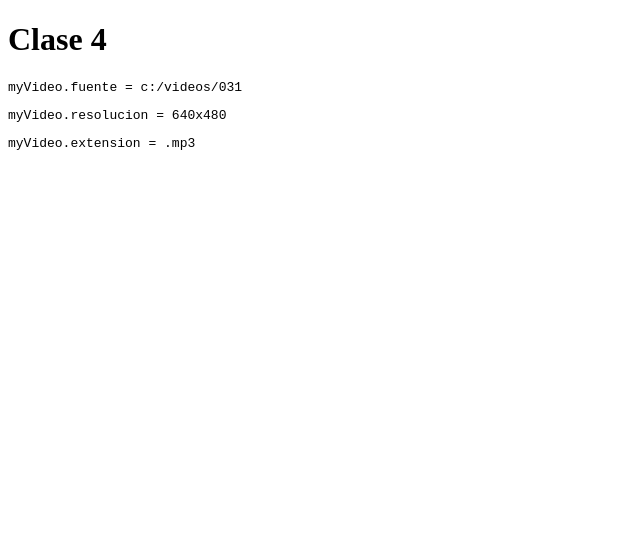
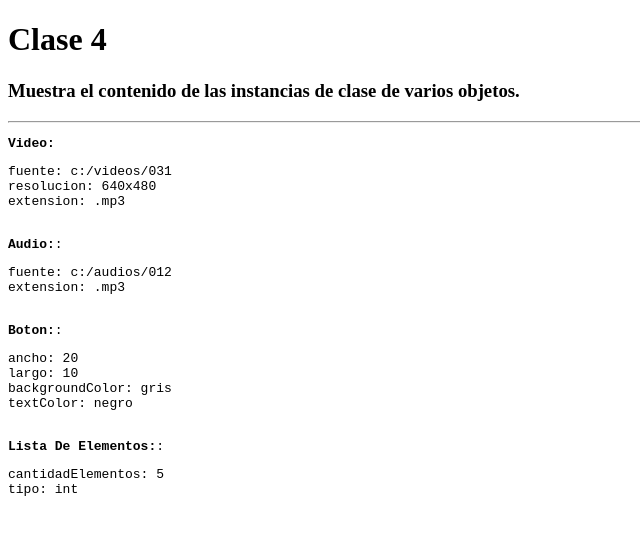
Before and after one commit to dari16986/CAC-React-Ejercicio4, a plain HTML site: page index.html in a window 1280 px wide. Shown: the whole page, without its empty margins (0-640 px from the left). Drawn offline with Linux system fonts and the light colour scheme.

Commit message:
Se listan las propiedades de los objetos en el HTML

```diff
--- a/index.html
+++ b/index.html
@@ -8,7 +8,9 @@
 </head>
 <body>
     <h1>Clase 4</h1>
-    <code id="valores" ></code>
+    <h3>Muestra el contenido de las instancias de clase de varios objetos.</h3>
+    <hr>
+    <pre><code id="valores" ></code></pre>
     <script src="./js/app.js"></script>
 </body>
 </html>
--- a/js/app.js
+++ b/js/app.js
@@ -24,29 +24,31 @@ class Boton {
 
 class ListaDeElementos {
     constructor(cantidadElementos, tipo) {
-         this.cantidadElementos  = cantidadElementos;
-         this.tipo = tipo;
-     }
+        this.cantidadElementos = cantidadElementos;
+        this.tipo = tipo;
+    }
 }
 
+// ******** Creacion de instancias ****************
 
-let myVideo = new Video("c:/videos/031","640x480",".mp3");
-let myAudio = new Audio("c:/audios/012",".mp3");
-let myBoton = new Boton(20,10,"gris", "negro");
-let myListaDeElementos = new ListaDeElementos(5,"int");
-
-console.log(myVideo);
-console.log(myAudio);
-console.log(myBoton);
-console.log(myListaDeElementos);
+let myVideo = new Video("c:/videos/031", "640x480", ".mp3");
+let myAudio = new Audio("c:/audios/012", ".mp3");
+let myBoton = new Boton(20, 10, "gris", "negro");
+let myListaDeElementos = new ListaDeElementos(5, "int");
 
 
 const parrafo = document.getElementById("valores");
 
-var result = ``
-for (var i in myVideo) {
-    if (myVideo.hasOwnProperty(i)) {
-      result += `<p>myVideo.${i} = ${myVideo[i]}</p>`;
-    }
-  }
-  parrafo.innerHTML = result;
+parrafo.innerHTML = `<strong>Video:</strong>\n${mostrarPropiedades(myVideo)}
+<strong>Audio:</strong>:\n${mostrarPropiedades(myAudio)}
+<strong>Boton:</strong>:\n${mostrarPropiedades(myBoton)}
+<strong>Lista De Elementos:</strong>:\n${mostrarPropiedades(myListaDeElementos)}`;
+
+
+//*************** */ Declaracion de Funciones ******************
+
+function mostrarPropiedades(objeto) {
+    result = '';
+    for (let clave in objeto) result += `${clave}: ${objeto[clave]}\n`
+    return `<p>${result}</p>`;
+}
```
